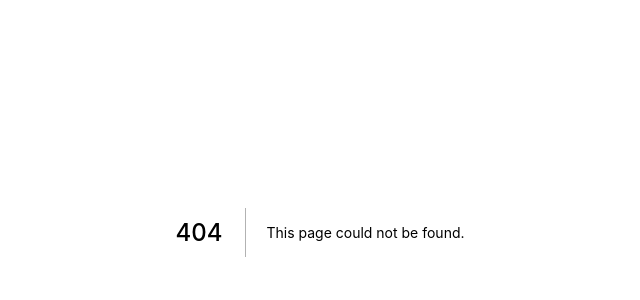
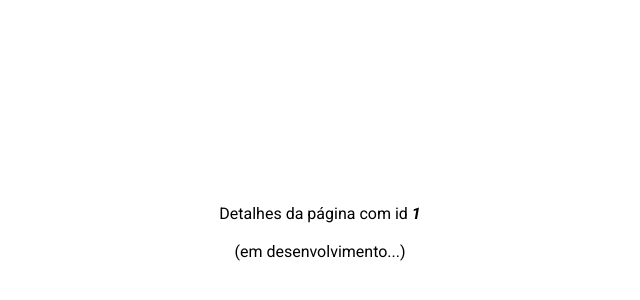
Before and after one commit to alt-zap/docs-feedback, a Next.js app: page /page-details/1 in a window 1280 px wide. Before the commit this address had no page. Shown: the part 168-468 px from the top of the page, without its empty margins (320-960 px from the left). Built offline with nearby package versions, Linux system fonts and the light colour scheme.

Commit message:
Prepare PageDetails to receive dynamic routes

```diff
--- /dev/null
+++ b/src/pages/page-details/[pageId].jsx
@@ -0,0 +1,25 @@
+import React from 'react';
+import { useRouter } from 'next/router';
+
+import styles from '../../styles/pages/PageDetails.module.css';
+
+function PageDetails() {
+  const { query } = useRouter();
+
+  return (
+    <div className={styles.container}>
+      <p>
+        Detalhes da página com id&nbsp;
+        <i><b>{query.pageId}</b></i>
+      </p>
+
+      <br />
+
+      <p>
+        (em desenvolvimento...)
+      </p>
+    </div>
+  );
+}
+
+export default PageDetails;
--- /dev/null
+++ b/src/styles/pages/PageDetails.module.css
@@ -0,0 +1,8 @@
+.container {
+  min-height: 100vh;
+
+  display: flex;
+  flex-direction: column;
+  justify-content: center;
+  align-items: center;
+}
```
